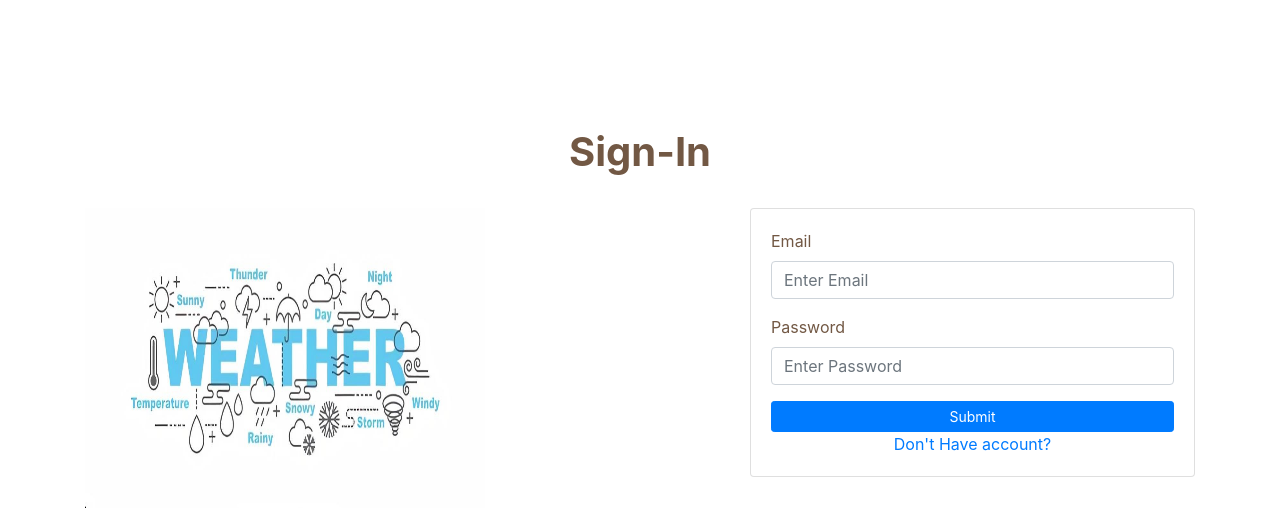
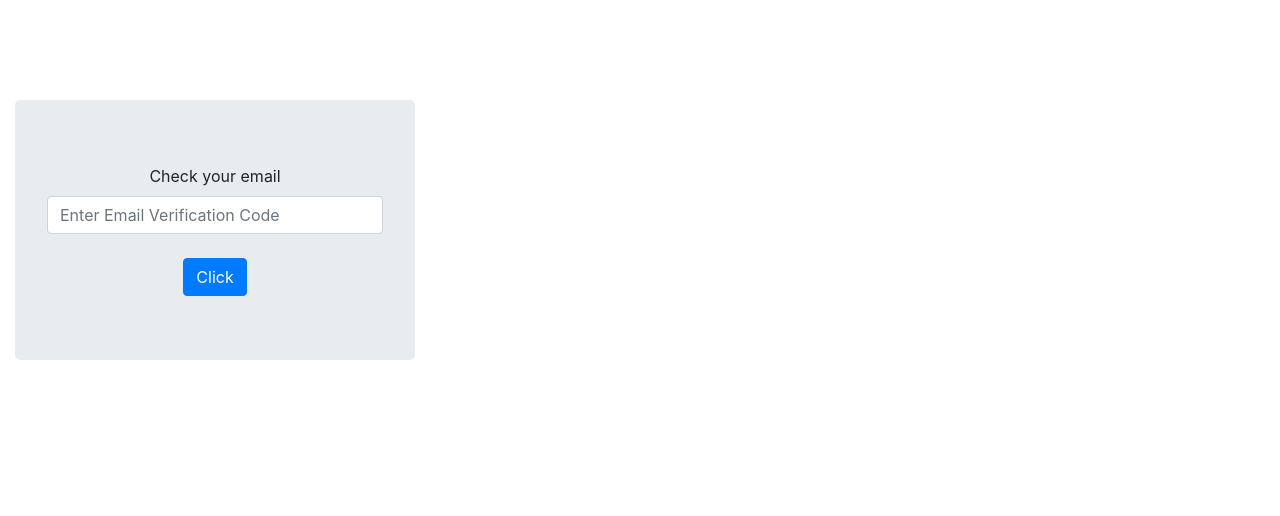
Before and after one commit to Dilansilva/Loons-lab, a React (Create React App) app: page / in a window 1280 px wide. Shown: the top 516 px of the page. Built offline with nearby package versions, Linux system fonts and the light colour scheme.

Commit message:
Email Verification page is done have to do some alignment

```diff
--- a/src/App.js
+++ b/src/App.js
@@ -1,10 +1,11 @@
 import SignIn from './pages/Sign-In';//import Sign In page
 import SignUp from './pages/Sign-Up';//import Sign up page
+import EmailVerfy from './pages/EmailVerfy';//import Email Verification page
 
 function App() {
   return (
     <div>
-      <SignIn/>
+      <EmailVerfy/>
     </div>
   );
 }
--- a/src/css/SignIn.css
+++ b/src/css/SignIn.css
@@ -14,6 +14,10 @@
 }
 
 .textSpace {
-    margin-bottom: 10px;
-    margin-top: 10px;
+    margin-bottom: 40px;
+    margin-top: 100px;
 }
+
+.alignItems {
+    align-items: center;
+}
--- /dev/null
+++ b/src/pages/EmailVerfy.js
@@ -0,0 +1,33 @@
+import React from 'react';
+
+import 'bootstrap/dist/css/bootstrap.min.css';
+import { Form,
+        Col,
+        Jumbotron,
+        Button} from 'react-bootstrap';
+import '../css/SignIn.css';
+
+
+export default function EmailVerfy() {
+    return (
+        <div className="textAlign textSpace ">
+
+            <Col className = "alignItems">
+                <Jumbotron style={{ width:'400px' }}>
+                    <Form>
+
+                        <Form.Row>
+                            <Col>
+                                <Form.Label>Check your email</Form.Label>
+                                    <Form.Control placeholder="Enter Email Verification Code" />
+                            </Col>
+                        </Form.Row>
+
+                    </Form><br></br>
+                        <Button>Click</Button>
+                </Jumbotron>
+            </Col>
+
+        </div>
+    )
+}
--- a/src/pages/Sign-In.js
+++ b/src/pages/Sign-In.js
@@ -59,7 +59,7 @@ const SignIn = () => {
                                     variant="primary"
                                     type="submit"
                                     block>
-                                 Submit
+                                    Login
                                 </Button>
                             </div>
 
--- a/src/pages/Sign-Up.js
+++ b/src/pages/Sign-Up.js
@@ -74,7 +74,7 @@ export default function SignUp() {
                                     variant="primary"
                                     type="submit"
                                     block>
-                                 Log-In
+                                 Create Account
                                 </Button>
                             </div>
 
```
Also changed, not shown: src/images/pharmacy.jpg (deleted).
